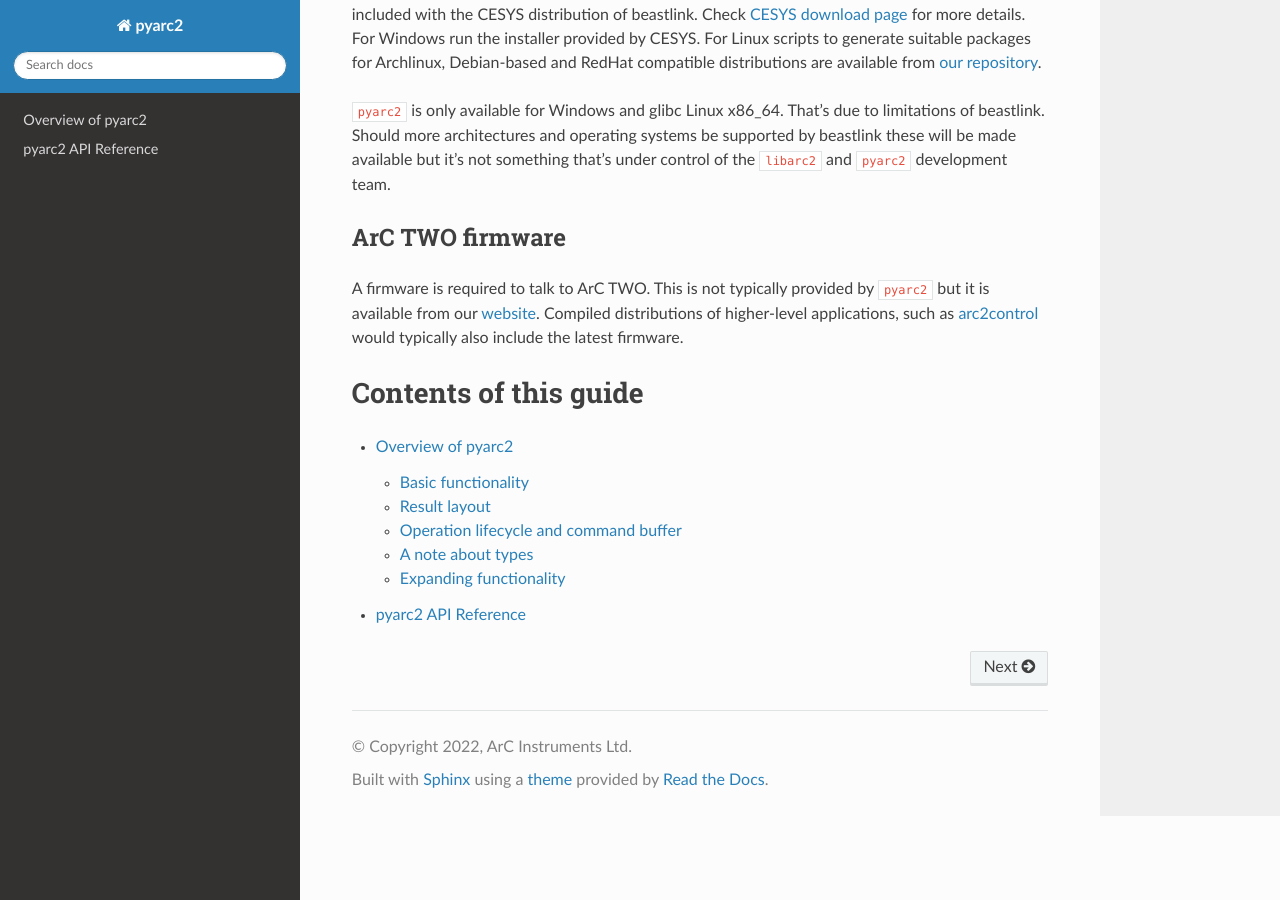
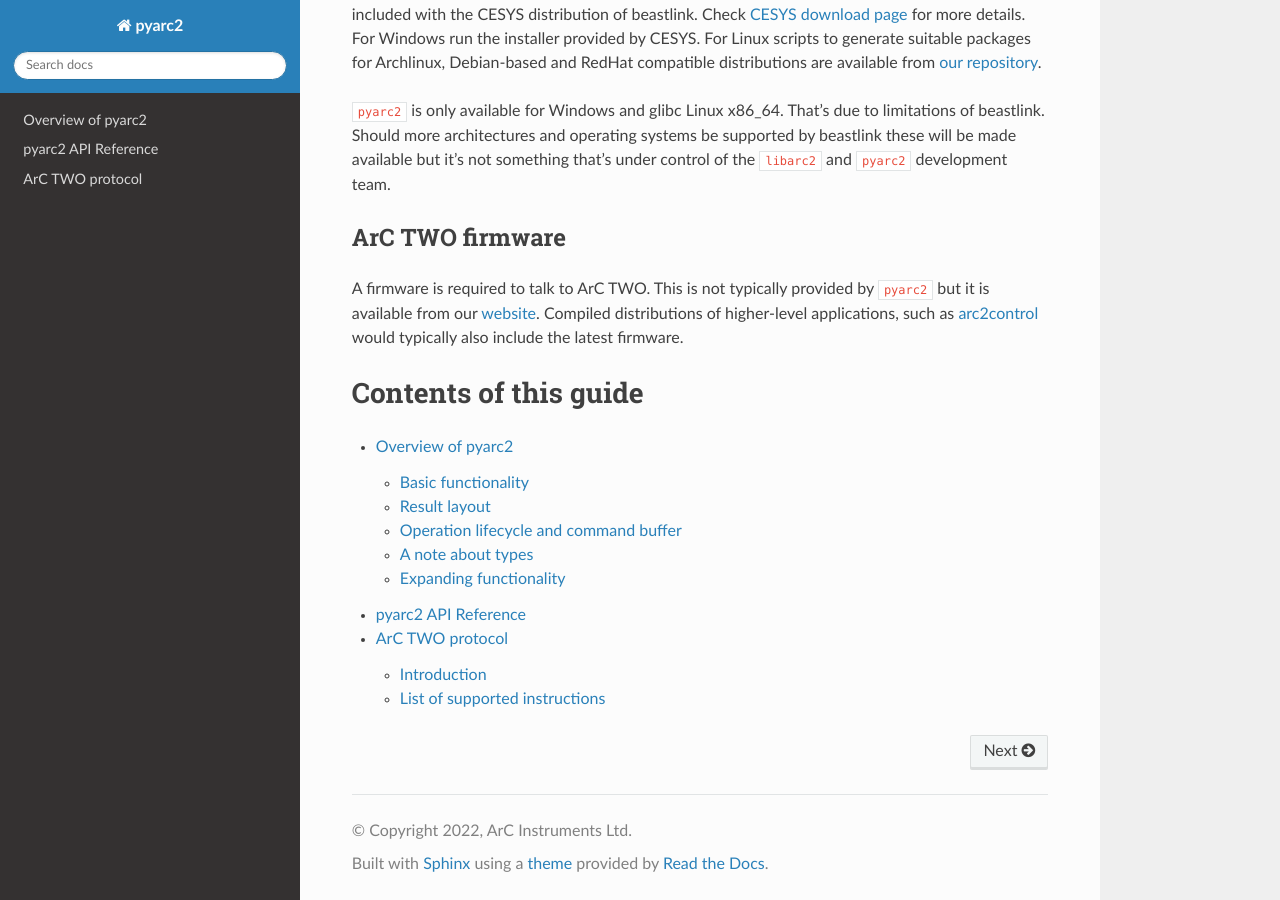
Before and after one commit to arc-instruments/pyarc2, a Sphinx documentation site: the page built from docs/index.rst, in a window 1280 px wide and 900 px high, scrolled down 711 px. Built offline with Sphinx 7.4.7 and the Read the Docs theme 2.0.0, drawn with Linux system fonts in a browser that asks for light colours; some of the changed lines change nothing that is shown.

Commit message:
Initial work on protocol documentation

```diff
--- a/docs/index.rst
+++ b/docs/index.rst
@@ -62,6 +62,7 @@
 
    overview
    api
+   protocol
 
 .. _libarc2: https://github.com/arc-instruments/libarc2
 .. _beastlink: https://www.cesys.com/en/our-products/software-ip/beastlink.html
--- /dev/null
+++ b/docs/protocol.rst
@@ -0,0 +1,332 @@
+ArC TWO protocol
+================
+
+Introduction
+------------
+
+ArC TWO reads instructions over USB port and collects them into an internal
+command buffer. Instructions are always 9 WORDs long. A WORD in the context of
+this document is an unsigned 32-bit value. The first WORD is the instruction
+opcode, WORDs 2 to 8 are the arguments of the instruction and WORD #9 is the
+end-of-instruction marker. This document illustrates the instructions ArC TWO
+understands. Please note that these are provided for information and
+documentation purposes only. If you want to interact with an ArC TWO board
+please do so through our Python libraries or GUI Applications. Instructions
+with arguments smaller than 8 words are padded with the ``Empty`` WORD which is
+``0x8000_8000``. Please note that everything in this document is 0-indexed.
+
+
+List of supported instructions
+------------------------------
+
+
+CLR: Clear ArC TWO State
+~~~~~~~~~~~~~~~~~~~~~~~~
+
+| **OPCODE**: 0x0000_0080
+
+.. image:: images/instr-clear.svg
+   :width: 100%
+   :align: center
+
+Reset the hardware to default state. All switches open and DACs at 0.0 V
+
+
+AMP PREP: Prepare Op-Amps for Transition
+~~~~~~~~~~~~~~~~~~~~~~~~~~~~~~~~~~~~~~~~
+
+| **OPCODE**: 0x0001_0000
+
+.. list-table:: AMP PRP Arguments
+   :widths: 12 25 12 51
+   :header-rows: 1
+
+   * - Position
+     - Name
+     - Length
+     - Description
+   * - 1
+     - DAC Bitmask
+     - 2 WORDs
+     - Selected channels to apply AMP PRP (LSB)
+
+.. image:: images/instr-amp-prp.svg
+   :width: 100%
+   :align: center
+
+Connect feedback resistors to the op-amp in a controlled manner to avoid
+transients on the selected channels (words 1 and 2). AMP PRP must be issued
+before transitions from and to High Speed pulsing configurations
+
+
+UP CH: Update Channel Configuration
+~~~~~~~~~~~~~~~~~~~~~~~~~~~~~~~~~~~
+
+| **OPCODE**: 0x0000_0040
+
+
+.. list-table:: UP CH Arguments
+   :widths: 12 25 12 51
+   :header-rows: 1
+
+   * - Position
+     - Name
+     - Length
+     - Description
+   * - 1
+     - Digipot config (bits 0-9)
+     - 10 bits
+     - Digipot resistor (1-Dv/1024)×20 kΩ
+   * -
+     - Padding
+     - 14 bits
+     - Fill space to 32 bits
+   * -
+     - Current Source config (bits 24-32)
+     - 8 bits
+     - Current Source State Code
+   * - 4
+     - Channel state code
+     - 4 WORDs
+     - Configuration for all 64 channels
+
+.. image:: images/instr-up-ch.svg
+   :width: 100%
+   :align: center
+
+Set the state of the range and High Speed driver switches in the channels
+along with the state of the switches in the current source and the range
+of the digipot.
+
+
+MOD CH: Modify Channel State
+~~~~~~~~~~~~~~~~~~~~~~~~~~~~
+
+| **OPCODE**: 0x0000_0400
+
+.. list-table:: MOD CH Arguments
+   :widths: 12 25 12 51
+   :header-rows: 1
+
+   * - Position
+     - Name
+     - Length
+     - Description
+   * - 2
+     - Channel Bitmask
+     - 2 WORDs
+     - Selected channels to hard GND
+   * - 4
+     - Channel Bitmask
+     - 2 WORDs
+     - Selected channels to analogue GND
+   * - 6
+     - Channel Bitmask
+     - 2 WORDs
+     - Selected channels to current source
+
+.. image:: images/instr-mod-ch.svg
+   :width: 100%
+   :align: center
+
+The *MODIFY CHANNEL* instruction sets the state of GND, analogue GND and current
+source connect switches in the channels. It will not change the state of the
+switches previously set by the *UPDATE CHANNEL* instruction.
+
+LD VOLT: Set DAC Voltages
+~~~~~~~~~~~~~~~~~~~~~~~~~
+
+| **OPCODE**: 0x0000_0001
+
+.. list-table:: LD VOLT Arguments
+   :widths: 12 25 12 51
+   :header-rows: 1
+
+   * - Position
+     - Name
+     - Length
+     - Description
+   * - 1
+     - Padding
+     - 14 bits
+     - Pad argument to 1 WORD
+   * -
+     - DAC Cluster Bitmask
+     - 18 bits
+     - DAC Cluster selection (see below)
+   * - 2
+     - Padding
+     - 1 WORD
+     -
+   * - 3
+     - Padding
+     - 28 bits
+     - Pad argument to 1 WORD
+   * -
+     - Channel bitmask
+     - 4 bits
+     - Select channel in DAC cluster (see below)
+   * - 4
+     - Voltage configuration
+     - 4 WORDs
+     - Set voltage to cluster channels
+
+.. image:: images/instr-ld-volt.svg
+   :width: 100%
+   :align: center
+
+The *LD VOLT* instruction is the basic tool for setting channel voltages. In
+order for the instruction layout to make sense, some information is required on
+how the individual channels in ArC TWO are accessed. Each ArC TWO channel is
+connected to a DAC output. There are 8 channel DACs on board (so 8 channels per
+board) and 2 auxiliary DACs. We call each set of 8 channels connected to a DAC
+a *channel cluster*.  Addressing of the channels is done on a *half-cluster*
+basis. Word #1 selects the half-cluster the instruction will operate. Similarly
+word #3 selects the channel *within the cluster*.
+
+.. DANGER::
+   Beware that incorrect configuration of the DAC outputs might result in
+   damage to the ArC TWO DACs. End users are heavily encouraged to use the
+   user-facing libraries to interact with the hardware rather than issuing raw
+   instructions.
+
+The final 4 words set the voltage for each one of the channels selected in the
+channel bitmask (word #3). Bits not asserted in word #3 will leave
+corresponding channels unaffected. Each voltage is represented by a 32-bit
+value. Each channel can be differentially biased with the upper 16 bits of the
+voltage corresponding to the DAC+ output and the lower 16 bits corresponding to
+the DAC- output. For normal biasing situation (non high speed) both values are
+usually set to the desired voltage, whereas in high speed operations the values
+of the DAC+/DAC- parts depend on the type of biasing used. **DAC+ should always
+be higher than DAC- to avoid potential damage to the instrument**.
+
+Assuming ``c`` is the index of the asserted bit in word #1 and ``i`` the index
+of the asserted bit in word #3 the last four words will correspond to the
+following channels. Bottom row indicates the bit in word #3 that needs to be
+asserted in order for the voltage to be applied.
+
+.. list-table:: Voltage selection within a half cluster
+   :widths: 2 1 1 1 1
+   :header-rows: 1
+   :align: center
+
+   * -
+     - Word #4
+     - Word #5
+     - Word #6
+     - Word #7
+   * - Corresponding channel
+     - 4*c + 0
+     - 4*c + 1
+     - 4*c + 2
+     - 4*c + 3
+   * - Word #3 bit that needs asserting
+     - Bit 3
+     - Bit 2
+     - Bit 1
+     - Bit 0
+
+You can assert different half-cluster and channel bits to compile a suitable
+DAC configuration for a given biasing scheme. All biasing functions in pyarc2
+will make a best effort to minimise the number of LD VOLT instructions
+required.
+
+The DAC values are linearly distributed over 16 bits with ``0x0000`` being
+-10 V on the standard range (-20 V on the extended range) and ``0xFFFF`` being
++10 V on the standard range (+20 V on the extended range). For both ranges
+value ``0x8000`` corresponds to 0 V. This translates to the following formula
+
+.. image:: images/range-calc.svg
+   :alt: value = ((2 << 15)*(V + r) / (2*r))
+   :width: 20%
+   :align: center
+
+
+where ``r`` is either ``10`` (for standard range) or ``20`` (for the extended
+range) and ``V`` is the target voltage. Values should be rounded to the nearest
+uint16. Since 16-bit precision is used for either case the effective resolution
+for the standard range is *305 μV* and for the extended range is *610 μV*.
+
+.. note::
+   Issuing a set of LD VOLT instructions is not sufficient to set the DAC
+   voltages. In order to commit the changes to ArC TWO an UP DAC instruction
+   must follow. You need only one UP DAC instruction per DAC configuration.
+
+The upper 2 bits in the 18-bit bitmask in word #2 are reserved for setting up
+the auxiliary DACs on ArC TWO. These control the logic level, selector voltages
+and the four arbitrary analogue outputs. The layout for the auxiliary DACs is
+
+
+.. table:: Auxiliary DAC instruction layout for different bits asserted in word #2
+   :widths: 2 1 2 1 2
+   :align: center
+
+   ============= ====== ================= ====== ============
+   Argument      Bit 16 Description       Bit 17 Description
+   ============= ====== ================= ====== ============
+   Word #4 upper SELL   Selector low      N/A
+   Word #4 lower SELH   Selector high     N/A
+   Word #5 upper ARB4   Arbitrary 4       LGC     Logic level
+   Word #5 lower ARB3   Arbitrary 3       N/A
+   Word #6 upper ARB1   Arbitrary 1       N/A
+   Word #6 lower ARB2   Arbitrary 2       N/A
+   Word #7 upper CREF   Current reference N/A
+   Word #7 lower CSET   Current value     N/A
+   ============= ====== ================= ====== ============
+
+.. DANGER::
+   To avoid damage to the ArC TWO current-related outputs (CSET and CREF) must
+   be both set and within 1.0 V of each other. User-facing libraries include
+   safeguards to ensure proper configuration of the auxiliary DACs.
+
+.. note::
+   Logic level value must be set at ×2.62 the intended voltage. For 3.3 V this
+   translates to 8.646 V (`0xEEAB` in the ±10 V range  or `0xB755` in the ±20 V range).
+
+.. DANGER::
+   To avoid unexpected behaviour logic voltage must ALWAYS be between 0 V and
+   13.5 V (equivalent logic voltage 0–5.15 V).
+
+UP DAC: Update DAC configuration
+~~~~~~~~~~~~~~~~~~~~~~~~~~~~~~~~
+
+| **OPCODE**: 0x0000_0002
+
+.. image:: images/instr-up-dac.svg
+   :width: 100%
+   :align: center
+
+Update DAC configuration with the previously loaded values. This typically follows
+any *LD VOLT* and/or *LD OFF* instructions. It is required for any DAC configuation
+to take effect. Please note that you only need on UP DAC *per batch* of LD VOLT or
+LD OFF instruction. You can queue multiple LD VOLT or LD OFF instructions and then
+update the instrument with the single UP DAC.
+
+
+DELAY: High resolution delay
+~~~~~~~~~~~~~~~~~~~~~~~~~~~~
+
+| **OPCODE**: 0x0000_2000
+
+.. list-table:: DELAY Arguments
+   :widths: 12 25 12 51
+   :header-rows: 1
+
+   * - Position
+     - Name
+     - Length
+     - Description
+   * - 1
+     - Delay counter
+     - 1 WORDs
+     - Delay in 20 ns increments
+
+.. image:: images/instr-delay.svg
+   :width: 100%
+   :align: center
+
+
+Add a delay in the execution chain of ArC TWO. The actual delay value is 320 ns
+plus the value specified in the instruction argument. Delay is calculated on a
+50 MHz clock so the minimum interval is 20 ns. Maximum delay is (2³²−1) × 20 +
+320 ns.
```
Also changed, not shown: docs/images/instr-amp-prp.svg (added), docs/images/instr-clear.svg (added), docs/images/instr-delay.svg (added), docs/images/instr-ld-volt.svg (added), docs/images/instr-mod-ch.svg (added), docs/images/instr-up-ch.svg (added), docs/images/instr-up-dac.svg (added), docs/images/range-calc.svg (added).
